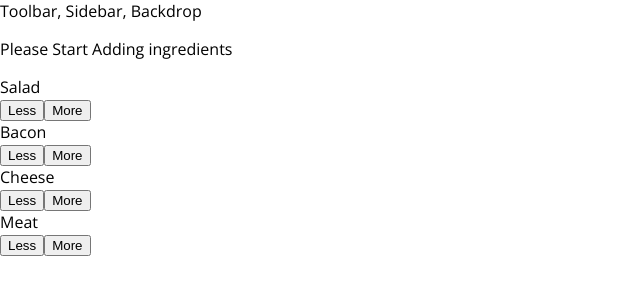
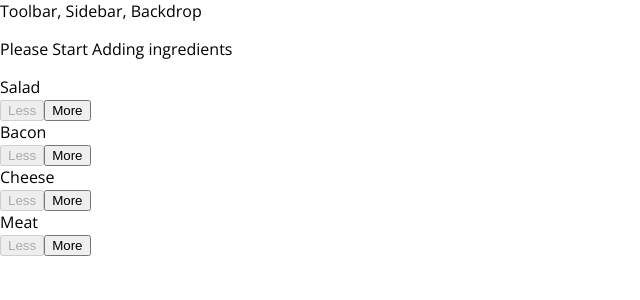
Before and after one commit to amrilsyaifa/Reactjs-BurgerApp, a React app: page / in a window 1280 px wide. Shown: the top 300 px of the page, without its empty margins (0-640 px from the left). Built offline with nearby package versions, Linux system fonts and the light colour scheme.

Commit message:
Add Fungction Remove with disable button

```diff
--- a/src/components/Layout/Burger/BuildControls/BuildControl/BuildControl.js
+++ b/src/components/Layout/Burger/BuildControls/BuildControl/BuildControl.js
@@ -5,7 +5,9 @@ import classes from './BuildControl.css';
 const buildControl = (props) => (
   <div className={classes.BuildControl}>
     <div className={classes.Label}>{props.label}</div>
-    <button className={classes.Less}>Less</button>
+    <button className={classes.Less} onClick={props.remove} disabled={props.disabled}>
+      Less
+    </button>
     <button className={classes.More} onClick={props.added}>
       More
     </button>
--- a/src/components/Layout/Burger/BuildControls/BuildControls.js
+++ b/src/components/Layout/Burger/BuildControls/BuildControls.js
@@ -12,7 +12,13 @@ const controls = [
 const buildControls = (props) => (
   <div className={classes.BuildControls}>
     {controls.map((ctrl) => (
-      <BuildControl key={ctrl.label} label={ctrl.label} added={() => props.ingredientAdded(ctrl.type)} />
+      <BuildControl
+        key={ctrl.label}
+        label={ctrl.label}
+        added={() => props.ingredientAdded(ctrl.type)}
+        remove={() => props.ingredientRemove(ctrl.type)}
+        disabled={props.disabled[ctrl.type]}
+      />
     ))}
   </div>
 );
--- a/src/containers/BurgerBuilder/BurgerBuilder.js
+++ b/src/containers/BurgerBuilder/BurgerBuilder.js
@@ -1,5 +1,4 @@
 import React, { Component } from 'react';
-
 import Aux from '../../hoc/Auxs';
 import Burger from '../../components/Layout/Burger/Burger';
 import BuilControls from '../../components/Layout/Burger/BuildControls/BuildControls';
@@ -34,13 +33,38 @@ class BurgerBuilder extends Component {
     this.setState({ totalPrice: newPrice, ingredients: updatedIngredients });
   };
 
-  removeIngredientHandler = (type) => {};
+  removeIngredientHandler = (type) => {
+    const oldCount = this.state.ingredients[type];
+    if (oldCount <= 0) {
+      return;
+    }
+    const updatedCount = oldCount - 1;
+    const updatedIngredients = {
+      ...this.state.ingredients,
+    };
+    updatedIngredients[type] = updatedCount;
+    const priceDeduction = INGREDIENT_PRICES[type];
+    const oldPrice = this.state.totalPrice;
+    const newPrice = oldPrice - priceDeduction;
+    this.setState({ totalPrice: newPrice, ingredients: updatedIngredients });
+  };
 
   render() {
+    const disableInfo = {
+      ...this.state.ingredients,
+    };
+    for (let key in disableInfo) {
+      disableInfo[key] = disableInfo[key] <= 0;
+    }
+    //disableInfo = salad : true, meat: true, dlll
     return (
       <Aux>
         <Burger ingredients={this.state.ingredients} />
-        <BuilControls ingredientAdded={this.addIngredientHandler} />
+        <BuilControls
+          ingredientAdded={this.addIngredientHandler}
+          ingredientRemove={this.removeIngredientHandler}
+          disabled={disableInfo}
+        />
       </Aux>
     );
   }
```
